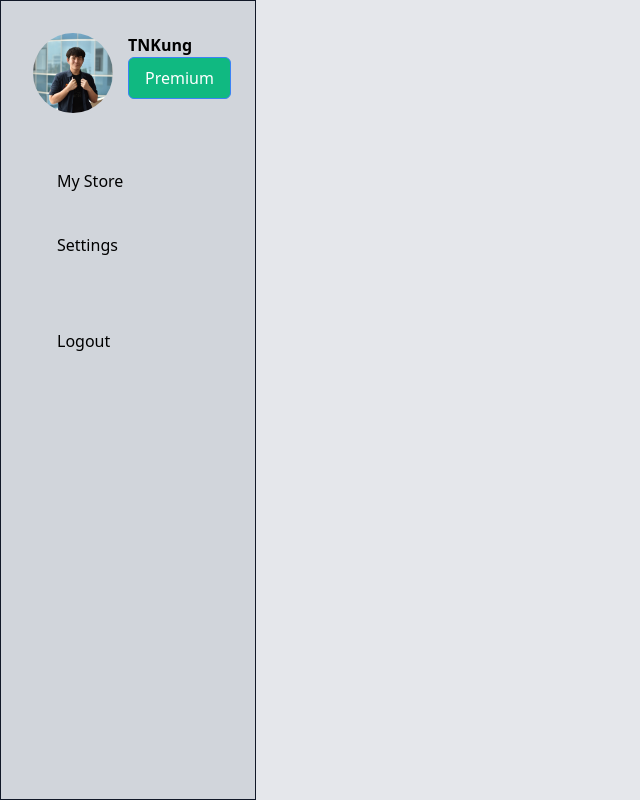
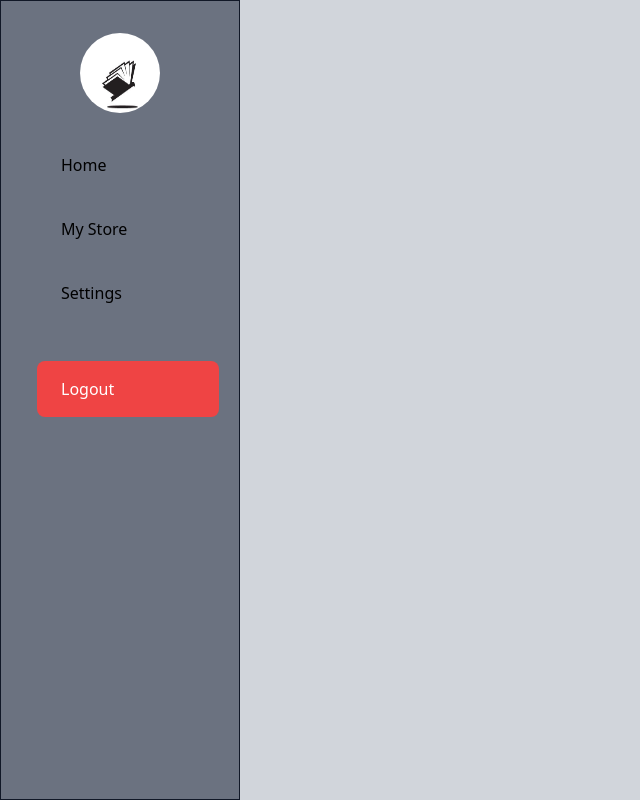
Before and after one commit to TNKKung/book-collection-frontend, a React (Create React App) app: page / in a window 1280 px wide. Shown: the whole page, without its empty margins (0-640 px from the left). Built offline with nearby package versions, Linux system fonts and the light colour scheme.

Commit message:
update home page button login and logout

```diff
--- a/src/components/Navbar/component/Menu.js
+++ b/src/components/Navbar/component/Menu.js
@@ -3,9 +3,11 @@ import { Link } from "react-router-dom";
 
 export default function Menu(prop) {
   return (
-    <div class="mb-2 px-4 py-4 flex flex-row  border-gray-300 hover:text-black   hover:bg-white   hover:font-bold rounded-lg">
+    <div>
       <Link to={prop.Path}>
-        <span class="ml-2" >{prop.Name}</span>
+        <div class="mb-2 px-4 py-4  border-gray-300 hover:text-black   hover:bg-white   hover:font-bold rounded-lg">
+          <span class="ml-2">{prop.Name}</span>
+        </div>
       </Link>
     </div>
   );
--- a/src/components/Navbar/index.js
+++ b/src/components/Navbar/index.js
@@ -1,36 +1,43 @@
 import React from "react";
 import { Link } from "react-router-dom";
-import IMGProfile from "../../Images/profile.jpg";
+import Logo from "../../Images/logo.jpg";
 import Menu from "./component/Menu";
 export default function Index() {
+  const state = {
+    data: true,
+  };
+  let MyStatus = null;
+  if (state.data === false) {
+    MyStatus = (
+      <div className="mt-10 px-4 py-4 bg-blue-500 text-white hover:bg-blue-700   hover:font-bold rounded-lg">
+        <span className="ml-2">Login</span>
+      </div>
+    );
+  } else {
+    MyStatus = (
+      <div className="mt-10 px-4 py-4 bg-red-500 text-white hover:bg-red-700   hover:font-bold rounded-lg">
+        <span className="ml-2">Logout</span>
+      </div>
+    );
+  }
   return (
     <div className="text-black">
-      <div class="flex flex-col bg-gray-300 w-64 h-screen px-4 tex-gray-900 border border-gray-900">
-        <div class="flex flex-wrap mt-8">
-          <div class="w-1/2">
+      <div className="flex flex-col bg-gray-500 w-60 h-screen px-5 tex-gray-900 border border-gray-900">
+        <div className="flex flex-wrap mt-8"></div>
+        <div className="mb-6">
           <img
-              src={IMGProfile}
-              class="mx-auto w-20 h-20 rounded-full"
+            src={Logo}
+            className="mx-auto w-20 h-20 rounded-full"
             alt="IMG"
           />
         </div>
-          <div class="w-1/2">
-            <span class="font-semibold text-black">TNKung</span>
-            <button class="bg-green-500 text-white px-4 py-2 rounded-md border border-blue-500 hover:bg-white hover:text-green-500">
-              Premium
-            </button>
-          </div>
-        </div>
-        <div class="mt-10 mb-4">
-          <div class="ml-4">
+        <div className="ml-4">
+          <Menu Path="/" Name="Home" />
           <Menu Path="/login" Name="My Store" />
           <Menu Path="/login" Name="Settings" />
-            <div class="mt-10 px-4 py-4 flex flex-row  border-gray-300 hover:text-black   hover:bg-red-500   hover:font-bold rounded-lg">
-              <Link to="">
-                <span class="ml-2">Logout</span>
+          <Link to="/login">
+            {MyStatus}
           </Link>
-            </div>
-          </div>
         </div>
       </div>
     </div>
--- a/src/css/tailwind.css
+++ b/src/css/tailwind.css
@@ -3,6 +3,6 @@
 @tailwind utilities;
 
 body {
-  @apply  bg-gray-200
+  @apply  bg-gray-300
 
 }
--- a/src/pages/LoginPage/Index.js
+++ b/src/pages/LoginPage/Index.js
@@ -1,5 +1,5 @@
 import React from "react";
-import Logo from "./component/logo.jpg";
+import Logo from "../../Images/logo.jpg";
 import { Link } from "react-router-dom";
 
 export default function Index() {
```
Also changed, not shown: src/Images/logo.jpg (renamed from src/pages/LoginPage/component/logo.jpg). Lines whose indentation alone changed are shown as unchanged.
